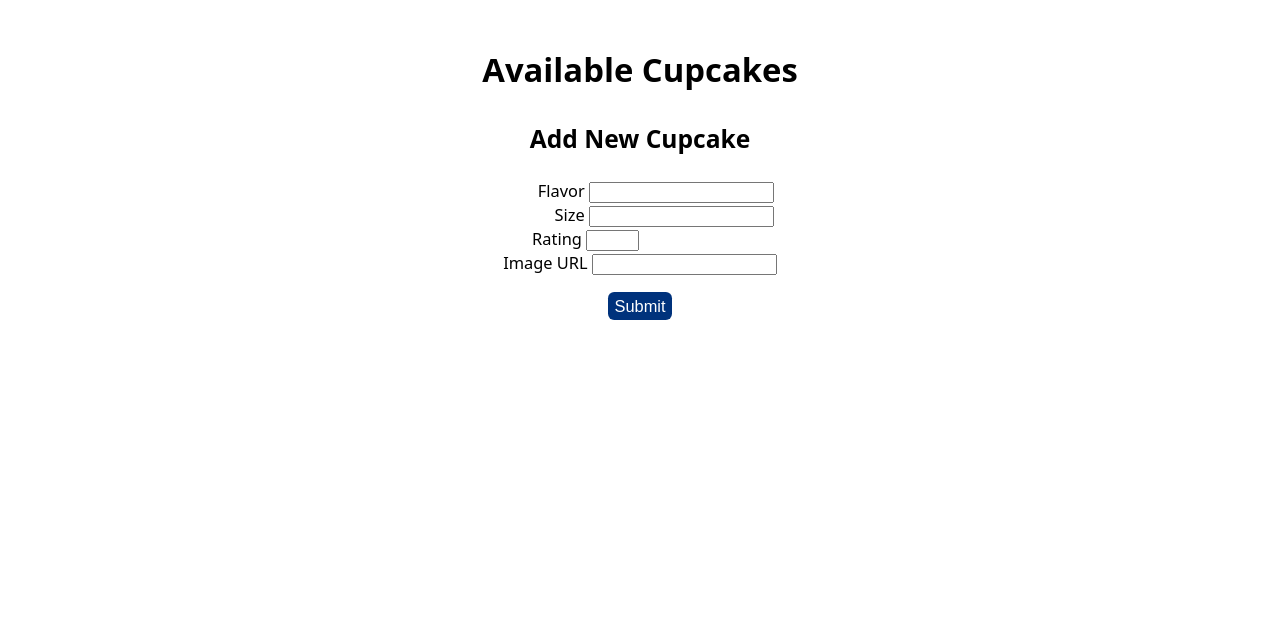
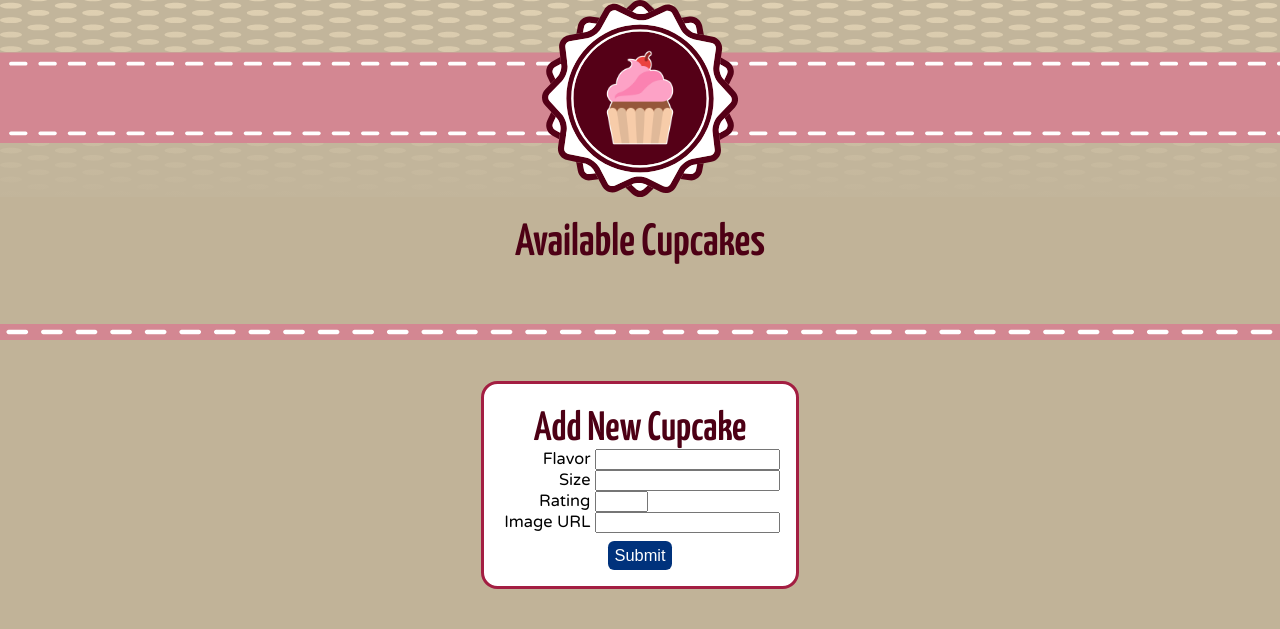
Before and after one commit to acollino/cupcakes, a Flask app: page / in a window 1280 px wide. Shown: the top 629 px of the page. Run offline with Flask 2, Linux system fonts and the light colour scheme; data that the repository does not hold is empty.

Commit message:
add icons, fonts, and finalize styling/layout

```diff
--- a/static/css/generic_styles.css
+++ b/static/css/generic_styles.css
@@ -144,6 +144,10 @@ button:active,
   background-color: #0b6b15;
 }
 
+.bg-white {
+  background-color: white;
+}
+
 .width-90 {
   max-width: 90%;
 }
--- a/static/css/specific_styles.css
+++ b/static/css/specific_styles.css
@@ -1,14 +1,58 @@
-h2, h3 {
+@font-face {
+  font-family: YanoneKaffeesatz;
+  src: url(/static/fonts/YanoneKaffeesatz-SemiBold.ttf);
+}
+
+@font-face {
+  font-family: VarelaRound;
+  src: url(/static/fonts/VarelaRound-Regular.ttf)
+}
+
+.header {
+  background-image: url("/static/assets/just_ribbon.svg");
+  background-size: auto 100%;
+}
+
+body {
+  background-color: #c1b398;
+  font-family: VarelaRound;
+}
+
+.cake-header-image {
+  height: 15rem;
+  padding: 3rem;
+  max-width: min(12rem, 52vw);
+  max-height: min(12rem, 52vw);
+  background-image: url("/static/assets/red_sticker.svg");
+  background-size: auto 100%;
+}
+
+h1, h2, h3 {
+  color: #4d0015;
+  font-family: YanoneKaffeesatz;
   margin: 0;
+}
+
+h1 {
+  font-size: 2.75rem;
+}
+
+h2 {
+  font-size: 2.5rem;
+}
+
+h3 {
+  font-size: 2rem;
 }
 
 .card {
   position: relative;
   padding: 0 1rem 0.5rem 1rem;
+  background-color: white;
 }
 
 .form-label {
-  min-width: 4.8rem;
+  min-width: 5.5rem;
   display: inline-block;
   text-align: right;
 }
@@ -55,7 +99,7 @@ h2, h3 {
 }
 
 .border {
-  border: 2px black solid;
+  border: 3px #a31e42 solid;
 }
 
 .cupcake-details {
@@ -65,3 +109,10 @@ h2, h3 {
 .icon {
   width: 1.25rem;
 }
+
+.pink-dash-hr {
+  background-image: url("/static/assets/pink_dash_hr_wider.svg");
+  background-size: auto 100%;
+  height: 1rem;
+  width: 100%;
+}
--- a/templates/index.html
+++ b/templates/index.html
@@ -9,16 +9,24 @@
   <script src="/static/scripts/cupcakes.js" defer></script>
   <link rel="stylesheet" href="/static/css/generic_styles.css">
   <link rel="stylesheet" href="/static/css/specific_styles.css">
+  <link rel="icon" type="image/png" href="/static/assets/cupcake_bordered.png">
   <title>Cupcakes</title>
 </head>
 
 <body>
+  <div class="row header">
+    <img class="cake-header-image" src="/static/assets/cupcake_bordered.png">
+  </div>
   <div class="column centered width-90">
     <h1>Available Cupcakes</h1>
-    <div class="row wrap align-top gap-1" id="cupcake-row">
+    <div class="row wrap align-top gap-1 margin1-top-bot" id="cupcake-row">
     </div>
+  </div>
+  <div class="pink-dash-hr"></div>
+  <div class="column centered width-90">
+    <div class="border border-rounded bg-white margin1-top-bot padded-1">
       <h2 class="margin-half-top">Add New Cupcake</h2>
-    <form class="column">
+      <form class="column-small">
         <div class="">
           <label for="add-flavor" class="form-label">Flavor</label>
           <input type="text" id="add-flavor" class="input-add" required name="flavor">
@@ -35,8 +43,9 @@
           <label for="add-image" class="form-label">Image URL</label>
           <input type="url" id="add-image" class="input-add" name="image">
         </div>
-      <button class="button-blue margin-1" id="add-submit">Submit</button>
+        <button class="button-blue margin-half-top" id="add-submit">Submit</button>
       </form>
+    </div>
   </div>
 </body>
 
```
Also changed, not shown: static/assets/cupcake_bordered.png (added), static/assets/just_ribbon.svg (added), static/assets/pink_dash_hr.svg (added), static/assets/pink_dash_hr_wider.svg (added), static/assets/red_sticker.svg (added), static/fonts/VarelaRound-Regular.ttf (added), static/fonts/YanoneKaffeesatz-SemiBold.ttf (added). Lines whose indentation alone changed are shown as unchanged.
